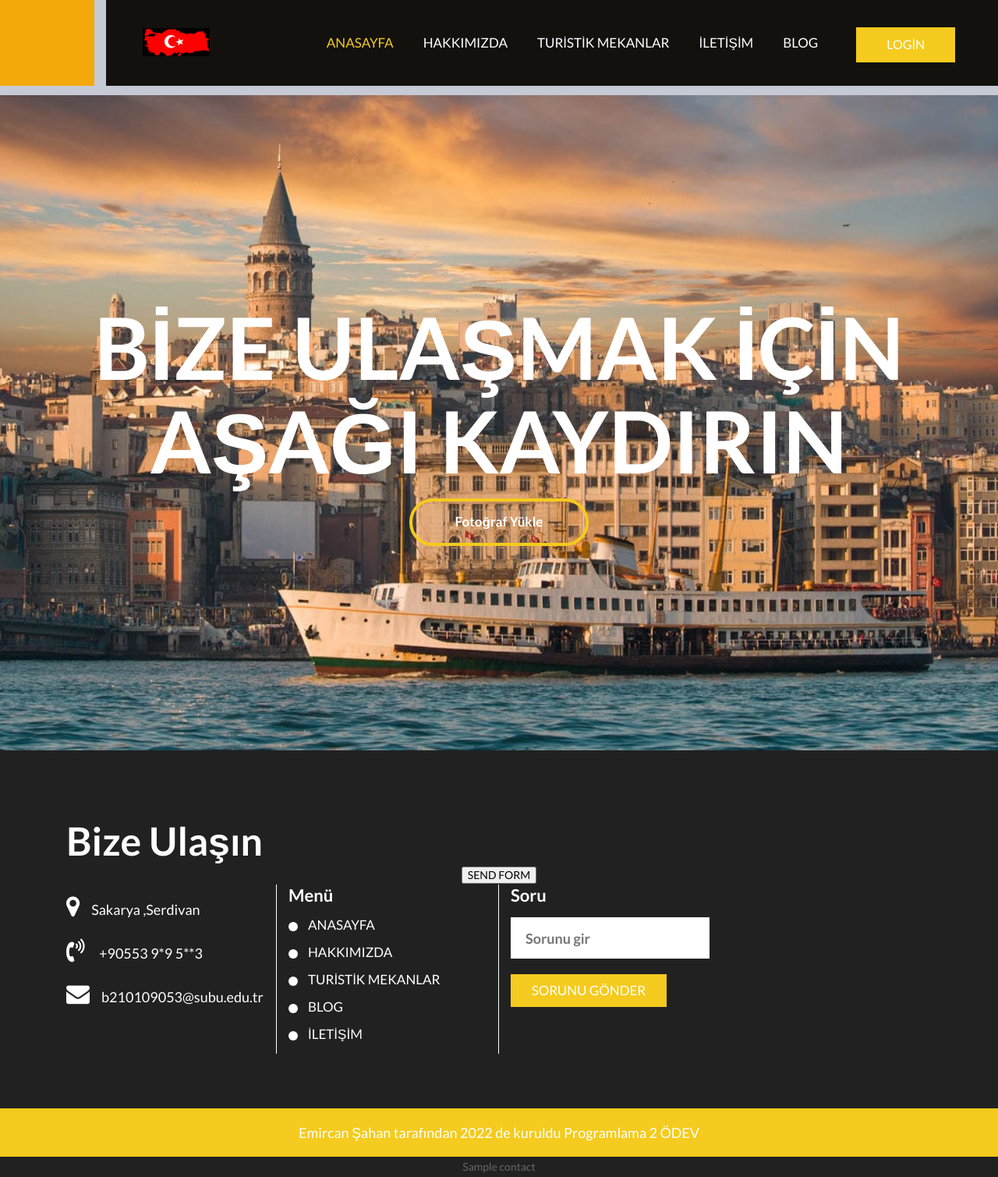
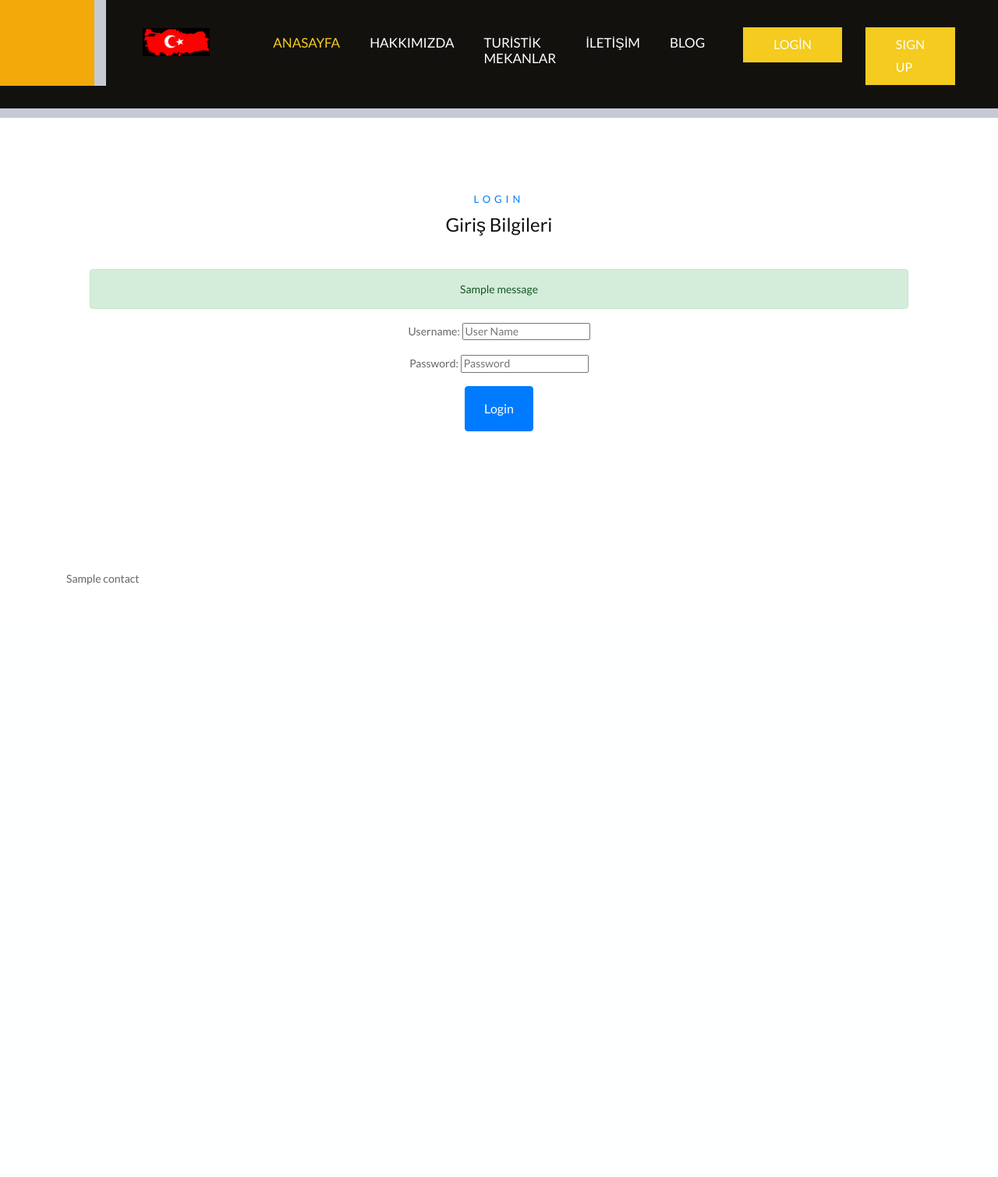
Before and after one commit to emirsahan00/WebProject, a Django app: template home/templates/login.html in a window 1280 px wide. Shown: the whole page at 78% size. After the commit the page ends 750 px from the top, so only its background shows below. Run offline with Django 3.2, Linux system fonts and the light colour scheme; the template is opened without the code that fills it: most values are stand-ins (such as "Sample title", 1, 10 or a date in 2020); one stand-in notice (Sample message) is shown; some libraries are stand-ins or nearby versions.

Commit message:
login ve logout işlemleri yapıldı

```diff
--- a/home/templates/footer.html
+++ b/home/templates/footer.html
@@ -13,19 +13,7 @@
                   </div>
 
                   <div class="col-md-12">
-                        {% if message %}
-                                {% for message in messages %}
-                                <div class="alert alert-{{ message.tags }}" role="alert">
-                                {{ message }}
-                                </div>
-                                {% endfor %}
-                       {% endif %}
-                    <form action =""method="post">
-                        {% csrf_token %}
-                        {{ form.as_p }}
-                        <input type="submit" value="SEND FORM">
-                    </form>
-                     <!--<form id="request" class="main_form" method="post" action="">
+                     <form id="request" class="main_form" method="post" action="">
                        {% if message %}
                                 {% for message in messages %}
                                 <div class="alert alert-{{ message.tags }}" role="alert">
@@ -33,13 +21,12 @@
                                 </div>
                                 {% endfor %}
                        {% endif %}
+
                     <form action =""method="post">
                         {% csrf_token %}
                         {{ form.as_p }}
                         <input type="submit" value="SEND FORM">
                     </form>
-
-
                          <div class="row">
 
                            <div class="col-md-3 ">
@@ -67,7 +54,7 @@
                               <button class="send_btn">Gönder</button>
                            </div>
                         </div>
-                     </form>-->
+                     </form>
 
                   </div>
                   <div class="col-md-3 border_right">
@@ -108,7 +95,7 @@
                   </div>
                </div>
             </div>
-              {{ setting.contact |safe }}
+              {{ setting.iletisim1 |safe }}
          </div>
       </footer>
       <!-- end footer -->
--- a/home/templates/header.html
+++ b/home/templates/header.html
@@ -36,9 +36,18 @@
                                <li class="nav-item">
                                  <a class="nav-link" href="/about">BLOG</a>
                               </li>
+                               {% if user.id is not None %}
+                               <li class="nav-item">
+                                   <a class="nav-link" href="/logout/">LOGOUT</a>
+                               </li>
+                               {% else %}
                               <li class=" d_none get_btn">
-                                 <a  href="/login">LOGİN</a>
+                                 <a href="/login/">LOGİN</a>
                               </li>
+                                   <li class=" d_none get_btn">
+                                 <a href="/signup/">SIGN UP</a>
+                              </li>
+                                {% endif %}
                            </ul>
                         </div>
                      </nav>
--- a/home/templates/homebaselogin.html
+++ /dev/null
@@ -1,119 +0,0 @@
-<!DOCTYPE html>
-<html lang="en">
-<head>
-      <!-- basic -->
-      <meta charset="utf-8">
-      <meta http-equiv="X-UA-Compatible" content="IE=edge">
-      <!-- mobile metas -->
-      <meta name="viewport" content="width=device-width, initial-scale=1">
-      <meta name="viewport" content="initial-scale=1, maximum-scale=1">
-      <!-- site metas -->
-      <title>Turistik Mekan</title>
-      <meta name="keywords" content="">
-      <meta name="description" content="">
-      <meta name="author" content="">
-      {% load static %}
-      <!-- bootstrap css -->
-      <link rel="stylesheet" href="{% static 'css/bootstrap.min.css' %}">
-      <!-- style css -->
-      <link rel="stylesheet" href="{% static 'css/style.css'%}">
-      <!-- Responsive-->
-      <link rel="stylesheet" href="{% static 'css/responsive.css'%}">
-      <!-- fevicon -->
-      <link rel="icon" href="images/fevicon.png" type="image/gif" />
-      <!-- Scrollbar Custom CSS -->
-      <link rel="stylesheet" href="{% static 'css/jquery.mCustomScrollbar.min.css'%}">
-      <!-- Tweaks for older IEs-->
-      <link rel="stylesheet" href="https://netdna.bootstrapcdn.com/font-awesome/4.0.3/css/font-awesome.css">
-      <link rel="stylesheet" href="https://cdnjs.cloudflare.com/ajax/libs/fancybox/2.1.5/jquery.fancybox.min.css" media="screen">
-      <!--[if lt IE 9]>
-      <script src="https://os   s.maxcdn.com/html5shiv/3.7.3/html5shiv.min.js"></script>
-      <script src="https://oss.maxcdn.com/respond/1.4.2/respond.min.js"></script><![endif]-->
-    {% block head %} {% endblock %}
-
-</head>
-    {% include 'header.html' %}
-<!-- banner -->
-      <section class="banner_main">
-         <div class="container">
-            <div class="row">
-               <div class="col-md-12 ">
-                  <div class="text-bg">
-                     <h1>BİZE ULAŞMAK İÇİN AŞAĞI KAYDIRIN</h1>
-                     <a href="/admin/product/images/add/">Fotoğraf Yükle</a>
-                  </div>
-               </div>
-            </div>
-         </div>
-      </section>
-      <!-- end banner -->
-{% block body %}
-    <div class="section">
-        <div class="container">
-            <div class="row">
-                <div class="col-md-12">
-                    <div class="container-fluid py-5">
-                        <div class="container py-5">
-                            <div class="text-center mb-3 pb-3">
-                                <h3 class="text-primary text-uppercase" style="color: black">Login</h3>
-                            </div>
-                            {%  if messages %}
-                                {% for message in messages %}
-                                    <div class="alert alert-{{ message.tags }} text-center" role="alert">
-                                        {{ message }}
-                                    </div>
-                                {% endfor %}
-                            {% endif %}
-                            <form action =""method="post">
-                                {% csrf_token %}
-                                {{ form.as_p }}
-                                <input type="button" value="Log In">
-                            </form>
-                            <div class="text-center">
-                                <form class="form_main">
-                                    <fieldset>
-                                    <div class="row">
-                                        <div class="col-md-10 offset-md-1">
-                                            <div class="full field">
-                                                <input type="email" name="email" placeholder="E-mail" required="" />
-                                            </div>
-                                            <div class="full field">
-                                                <input type="password" name="password" placeholder="Şifre" required="" />
-                                            </div>
-                                            <button>Log In</button>
-                                        </div>
-
-                                    </div>
-                                </fieldset>
-                            </form>
-                            </div>
-                        </div>
-                    </div>
-                </div>
-                {% if user.id is not None %}
-                <span style="color: black"><i class="fa fa-user" style="color: black" ></i> {{ user.name }}</span>
-                <a href="/logout/" style="color: black">Log Out</a>
-                {% else %}
-                    <a href="/login/" style="color: black"><i class="fa fa-unlock-alt"style="color: whitesmoke"></i>Log In</a>
-                    <a href="/signup/"><i class="fa fa-user-plus"style="color: black"></i>Create an account</a>
-                {% endif %}
-                <div class="col-md-6" style="">
-                    {{ settings.contact|safe }}
-                </div>
-            </div>
-        </div>
-    </div>
-    {% endblock %}
-
-
-
-
-    {% block content %} {% endblock %}
-    {% include 'footer.html' %}
-    {% block footer %} {% endblock %}
-
-<body>
-
-
-</body>
-</html>
--- a/home/templates/login.html
+++ b/home/templates/login.html
@@ -1,4 +1,4 @@
-{% extends "homebaselogin.html" %}
+{% extends "loginSupport.html" %}
 
 {% block title %}{{setting.title}}{% endblock %}
 {% block keywords %} {{setting.keywords}} {% endblock %}
@@ -7,19 +7,48 @@
 {% block head %}
     <link rel='shortcut icon' type='image/x-icon' href='{{setting.icon.url}}' />
 {% endblock %}
-<form action="" method="post">
-
-{% csrf_token %}
-    {{ form.as_p }}
-    <input type="submit" value="Gönder">
-
-</form>
-
 
 {% block slider %}
     {% include "slider.html" %}
 {% endblock %}
 
 {% block body %}
-
+<div class="section">
+        <div class="container">
+            <div class="row">
+                <div class="col-md-12">
+                    <div class="container-fluid py-5">
+                        <div class="container py-5">
+                            <div class="text-center mb-3 pb-3">
+                                <h6 class="text-primary text-uppercase" style="letter-spacing: 5px;">Login</h6>
+                                <h1>Giriş Bilgileri</h1>
+                            </div>
+                            {% if messages %}
+                                {% for message in messages %}
+                                    <div class="alert alert-{{ message.tags }} text-center" role="alert">
+                                        {{ message }}
+                                    </div>
+                                {% endfor %}
+                            {% endif %}
+                            <div class="text-center">
+                                <form action="" method="post">
+                                    {% csrf_token %}
+                                    <div class="form-group">
+                                        Username: <input class="input" type="text" name="username" placeholder="User Name">
+                                    </div>
+                                    <div class="form-group">
+                                        Password: <input class="input" type="password" name="password" placeholder="Password">
+                                    </div>
+                                        <input class="btn btn-primary py-3 px-4" type="submit" value="Login">
+                                </form>
+                            </div>
+                        </div>
+                    </div>
+                </div>
+                <div class="col-md-6" style="margin-top: 80px;">
+                    {{ settings.contact|safe }}
+                </div>
+            </div>
+        </div>
+    </div>
 {% endblock %}
--- /dev/null
+++ b/home/templates/loginSupport.html
@@ -0,0 +1,44 @@
+<!DOCTYPE html>
+<html lang="en">
+<head>
+<!-- basic -->
+      <meta charset="utf-8">
+      <meta http-equiv="X-UA-Compatible" content="IE=edge">
+      <!-- mobile metas -->
+      <meta name="viewport" content="width=device-width, initial-scale=1">
+      <meta name="viewport" content="initial-scale=1, maximum-scale=1">
+      <!-- site metas -->
+      <title>Turistik Mekan</title>
+      <meta name="keywords" content="">
+      <meta name="description" content="">
+      <meta name="author" content="">
+      {% load static %}
+      <!-- bootstrap css -->
+      <link rel="stylesheet" href="{% static 'css/bootstrap.min.css' %}">
+      <!-- style css -->
+      <link rel="stylesheet" href="{% static 'css/style.css'%}">
+      <!-- Responsive-->
+      <link rel="stylesheet" href="{% static 'css/responsive.css'%}">
+      <!-- fevicon -->
+      <link rel="icon" href="images/fevicon.png" type="image/gif" />
+      <!-- Scrollbar Custom CSS -->
+      <link rel="stylesheet" href="{% static 'css/jquery.mCustomScrollbar.min.css'%}">
+      <!-- Tweaks for older IEs-->
+      <link rel="stylesheet" href="https://netdna.bootstrapcdn.com/font-awesome/4.0.3/css/font-awesome.css">
+      <link rel="stylesheet" href="https://cdnjs.cloudflare.com/ajax/libs/fancybox/2.1.5/jquery.fancybox.min.css" media="screen">
+      <!--[if lt IE 9]>
+      <script src="https://os   s.maxcdn.com/html5shiv/3.7.3/html5shiv.min.js"></script>
+      <script src="https://oss.maxcdn.com/respond/1.4.2/respond.min.js"></script><![endif]-->
+    {% block head %} {% endblock %}
+
+</head>
+    {% include 'header.html' %}
+   {% block content %} {% endblock %}
+    {% block body %} {% endblock %}
+
+
+<body>
+
+
+</body>
+</html>
--- a/proje2/urls.py
+++ b/proje2/urls.py
@@ -24,7 +24,7 @@ urlpatterns = [
     path('', include('home.urls')),           #hiçbir şey yazılmayınca da home sayfasına gider
     path('hakkımızda/', views.hakkimizda,name='hakkımızda'),
     path('iletisim/', views.iletisim,name='iletisim'),
-    path('iletisim/', views.iletisim1,name='iletisimfooter'),
+    path('iletisim1/', views.iletisim1,name='iletisimfooter'),
     path('turistikmekan/', views.turistikmekan,name='turistikmekan'),
     path('about/', views.about,name='about'),
     path('home/', include('home.urls')),
```
Also changed, not shown: home/forms.py (added, +14 -0 lines), home/models.py (+4 -14 lines), home/templates/signup.html (added, +52 -0 lines), home/views.py (+6 -6 lines), db.sqlite3.
